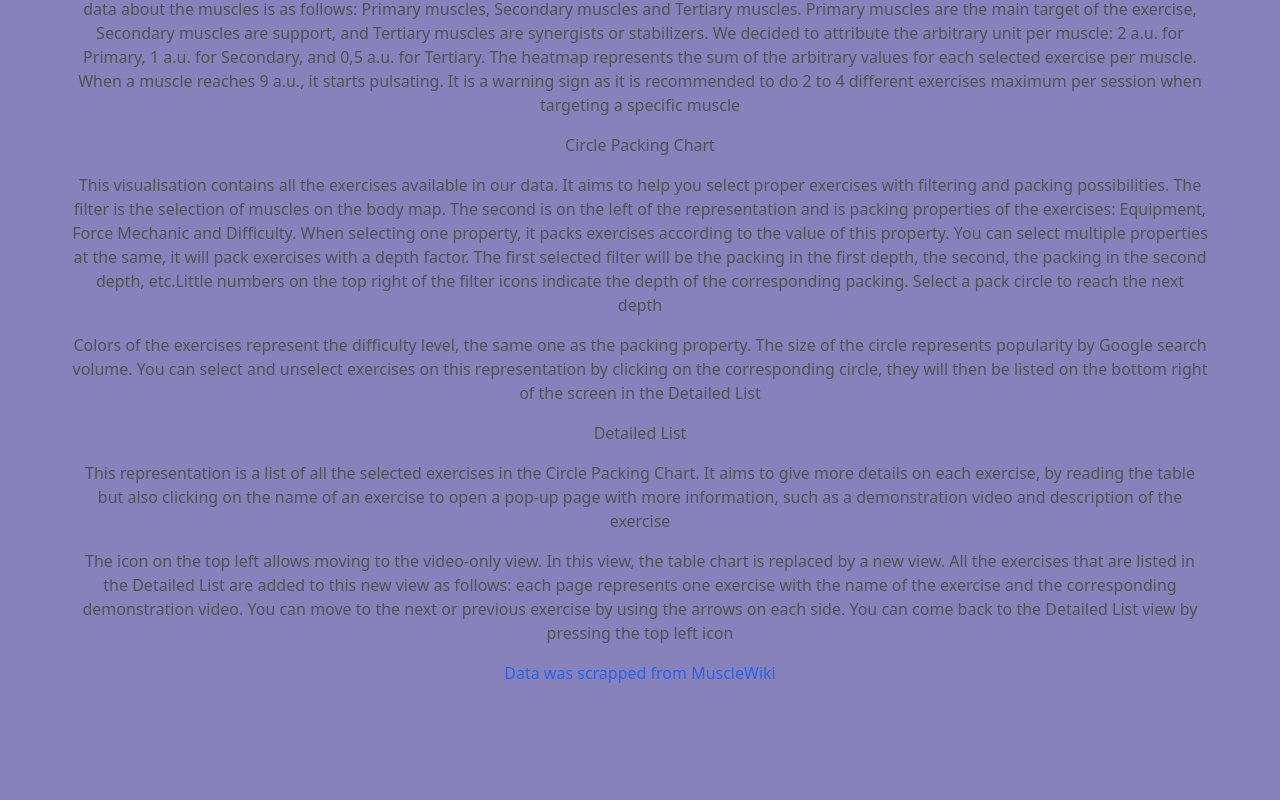
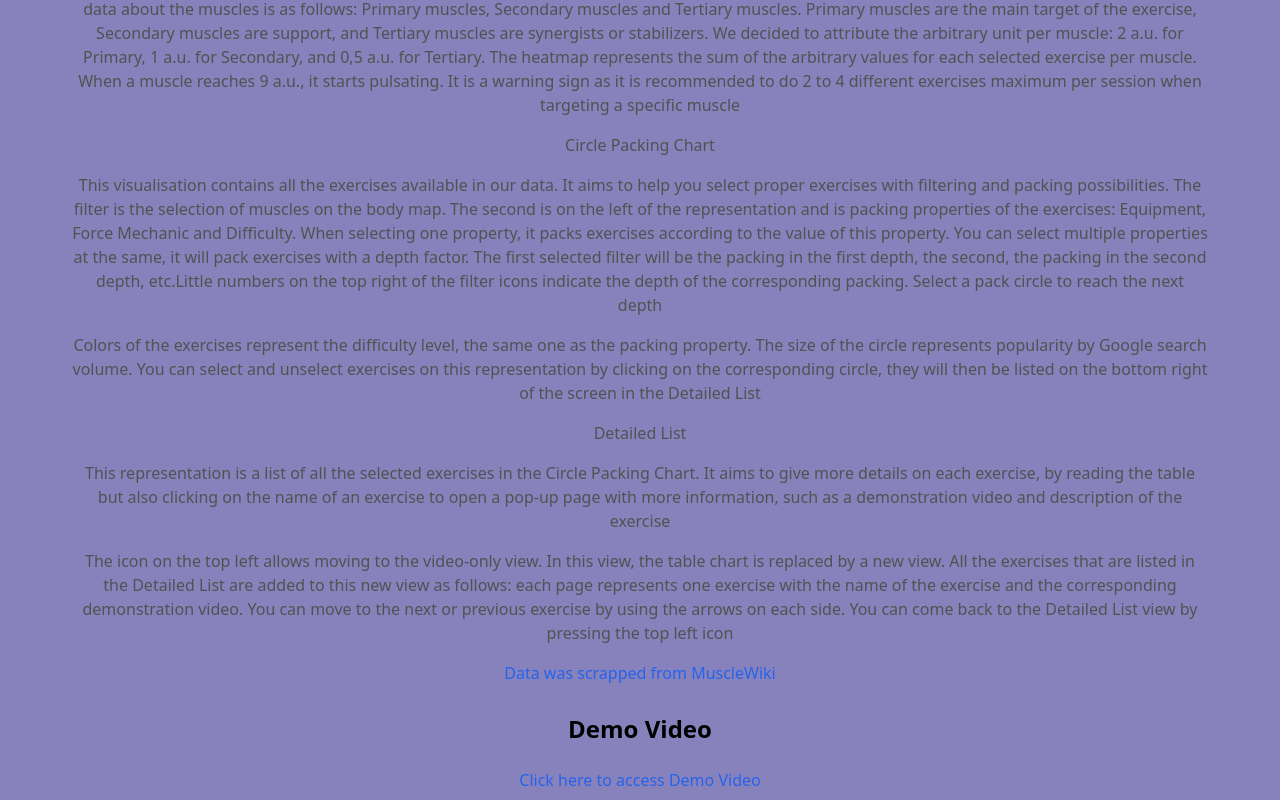
Before and after one commit to ernum/Vizercise, a Next.js app: page /help in a window 1280 px wide. Shown: the part 318-1118 px from the top of the page. Before the commit the page ends 1011 px from the top, so only its background shows below. Built offline with nearby package versions, Linux system fonts and the light colour scheme.

Commit message:
Update help.js

```diff
--- a/src/pages/help.js
+++ b/src/pages/help.js
@@ -24,6 +24,9 @@ function Help() {
                     <p className="text-center p-2 text-neutral-600 py-2 font-normal">This representation is a list of all the selected exercises in the Circle Packing Chart. It aims to give more details on each exercise, by reading the table but also clicking on the name of an exercise to open a pop-up page with more information, such as a demonstration video and description of the exercise
                     </p><p className="text-center p-2 text-neutral-600 py-2 font-normal">The icon on the top left allows moving to the video-only view. In this view, the table chart is replaced by a new view. All the exercises that are listed in the Detailed List are added to this new view as follows: each page represents one exercise with the name of the exercise and the corresponding demonstration video. You can move to the next or previous exercise by using the arrows on each side. You can come back to the Detailed List view by pressing the top left icon</p>
                     <a className="text-center p-2 text-blue-600 py-2 font-normal " href="https://musclewiki.com/">Data was scrapped from MuscleWiki</a>
+                    <h1 className="text-2xl font-bold mb-2" style={{ marginTop: "20px", marginBottom: "15px", textAlign: "center" }}>Demo Video</h1>
+
+                    <a className="text-center p-2 text-blue-600 py-2 font-normal " href="https://youtu.be/dQw4w9WgXcQ" target='_blank'>Click here to access Demo Video</a>
                 </div>
             </div>
 
```
